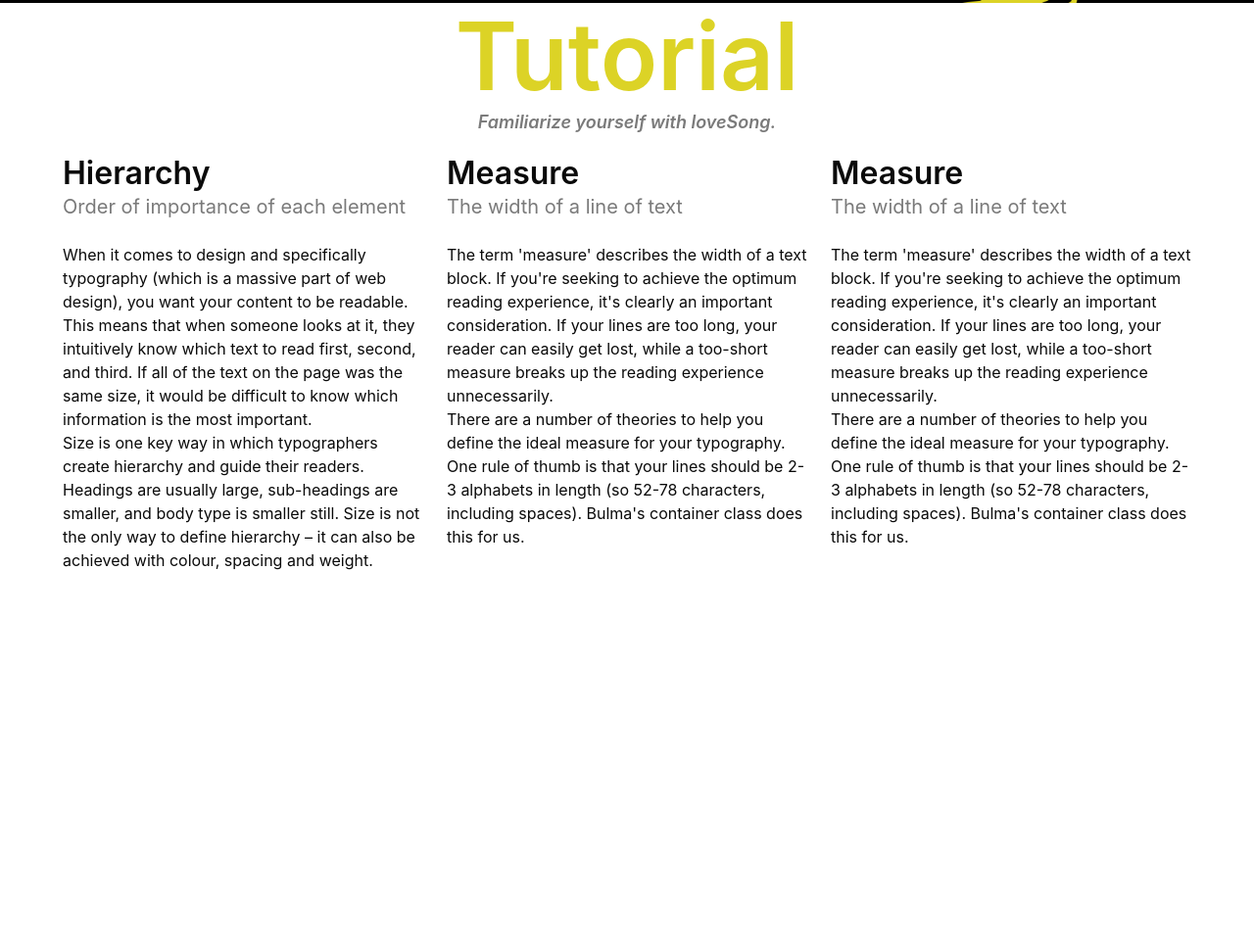
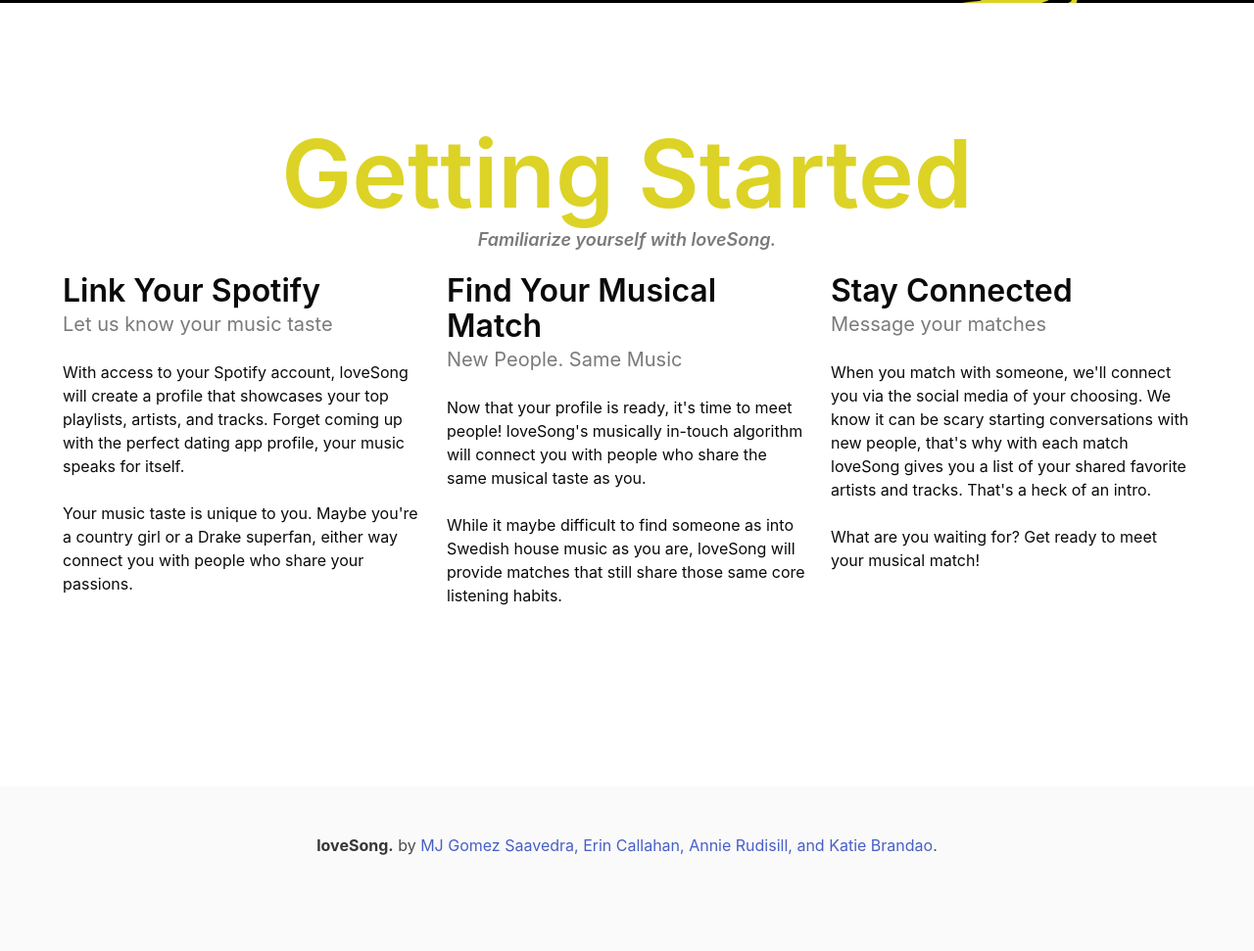
Before and after one commit to mjgomsa/Meal-A-Day, a plain HTML site: page index.html in a window 1280 px wide. Shown: the part 1597-2568 px from the top of the page at 98% size. Before the commit the page ends 2400 px from the top, so only its background shows below. Drawn offline with nearby package versions, Linux system fonts and the light colour scheme; a web font is replaced by a local one.

Commit message:
Add files via upload

```diff
--- a/index.html
+++ b/index.html
@@ -25,6 +25,8 @@
           <div class="navbar-start">
             <a href="#about_banner" class="navbar-item brackets">About</a>
             <a href="#tutorial_banner" class="navbar-item brackets">Tutorial</a>
+            <a class="navbar-item brackets">Connect</a>
+            <a class="navbar-item brackets">My Matches</a>
           </div>
         </div>
         <div class="navbar-end">
@@ -71,60 +73,64 @@
         </div>
     </section>
 
-    <section class="hero is-fullheight is-white" id="tutorial_banner">
+    <section class="hero is-fullheight is-white" id="#tutorial_banner">
         <div class="container">
             <div class="content has-text-centered">
-                <h1 class="title is-family-secondary">Tutorial</h1>
+                <br>
+                <h1 class="title is-family-secondary">Getting Started</h1>
                 <h5 class="subtitle has-text-grey is-italic">Familiarize yourself with loveSong.</h5>
             </div>
             <div class="columns">
                 <div class="column">
-                    <h1 class="title">Hierarchy</h1>
-                    <h5 class="subtitle has-text-grey">Order of importance of each element</h5>
-                    <p>When it comes to design and specifically typography (which is a massive part of web design), you
-                        want
-                        your content to be readable. This means that when someone looks at it, they intuitively know
-                        which text to read first, second, and third.
-                        If all of the text on the page was the same size, it would be difficult to know which
-                        information is the most important.</p>
-                    <p>Size is one key way in which typographers create hierarchy and guide their readers.
-                        Headings are usually large, sub-headings are smaller, and body type is smaller still.
-                        Size is not the only way to define hierarchy – it can also be achieved with colour, spacing and
-                        weight.</p>
-                </div>
-                <div class="column">
-                    <h1 class="title">Measure</h1>
-                    <h5 class="subtitle has-text-grey">The width of a line of text</h5>
-                    <p>The term 'measure' describes the width of a text block. If you're seeking to achieve the optimum
-                        reading experience,
-                        it's clearly an important consideration. If your lines are too long, your reader can easily get
-                        lost,
-                        while a too-short measure breaks up the reading experience unnecessarily.</p>
-                    <p>
-                        There are a number of theories to help you define the ideal measure for your typography.
-                        One rule of thumb is that your lines should be 2-3 alphabets in length (so 52-78 characters,
-                        including spaces). Bulma's container class
-                        does this for us.</p>
+                    <h1 class="title">Link Your Spotify</h1>
+                    <h5 class="subtitle has-text-grey">Let us know your music taste</h5>
+                    <p>With access to your Spotify account, loveSong will create a profile that showcases your
+                        top playlists, artists, and tracks. Forget coming up with the perfect dating app
+                        profile, your music speaks for itself.
+                    </p>
+                    <br>
+                    <p>Your music taste is unique to you. Maybe you're a country girl or a Drake superfan, either
+                        way connect you with people who share your passions. </p>
 
                 </div>
                 <div class="column">
-                    <h1 class="title">Measure</h1>
-                    <h5 class="subtitle has-text-grey">The width of a line of text</h5>
-                    <p>The term 'measure' describes the width of a text block. If you're seeking to achieve the optimum
-                        reading experience,
-                        it's clearly an important consideration. If your lines are too long, your reader can easily get
-                        lost,
-                        while a too-short measure breaks up the reading experience unnecessarily.</p>
+                    <h1 class="title">Find Your Musical Match</h1>
+                    <h5 class="subtitle has-text-grey">New People. Same Music</h5>
+                    <p>Now that your profile is ready, it's time to meet people! loveSong's musically in-touch
+                        algorithm will connect you with people who share the same musical taste as you.
+                    </p>
+                    <br>
                     <p>
-                        There are a number of theories to help you define the ideal measure for your typography.
-                        One rule of thumb is that your lines should be 2-3 alphabets in length (so 52-78 characters,
-                        including spaces). Bulma's container class
-                        does this for us.</p>
+                        While it maybe difficult to find someone as into Swedish house music as you are, loveSong will provide
+                        matches that still share those same core listening habits.
+                    </p>
+
+
+
+                </div>
+                <div class="column">
+                    <h1 class="title">Stay Connected</h1>
+                    <h5 class="subtitle has-text-grey">Message your matches</h5>
+                    <p>When you match with someone, we'll connect you via the social media of your choosing. We know it
+                        can be scary starting conversations with new people, that's why with each match loveSong gives you
+                        a list of your shared favorite artists and tracks. That's a heck of an intro.
+                    </p>
+                    <br>
+                    <p>
+                        What are you waiting for? Get ready to meet your musical match!</p>
 
                 </div>
             </div>
         </div>
     </section>
 
+    <footer class="footer">
+        <div class="content has-text-centered">
+          <p>
+            <strong>loveSong.</strong> by <a>MJ Gomez Saavedra, Erin Callahan, Annie Rudisill, and Katie Brandao</a>.
+          </p>
+        </div>
+      </footer>
+
 </body>
 </html>
--- a/styles.css
+++ b/styles.css
@@ -2,10 +2,11 @@
 This css file is here to add functionality and style elements that
 were needed. You do not need to edit this file or use it in any way.
  */
-.logo {
+ .logo {
     background: url(images/LS-logo.png) no-repeat center center;
     background-size: cover;
     width: 200px;
+
     /* padding: 10%; */
 
   }
@@ -24,6 +25,7 @@
 
   #logo_font{
     font-family: 'Libre Baskerville', serif;
+    font-size: 75px;
   }
 
 
```
Also changed, not shown: 1 other file.
